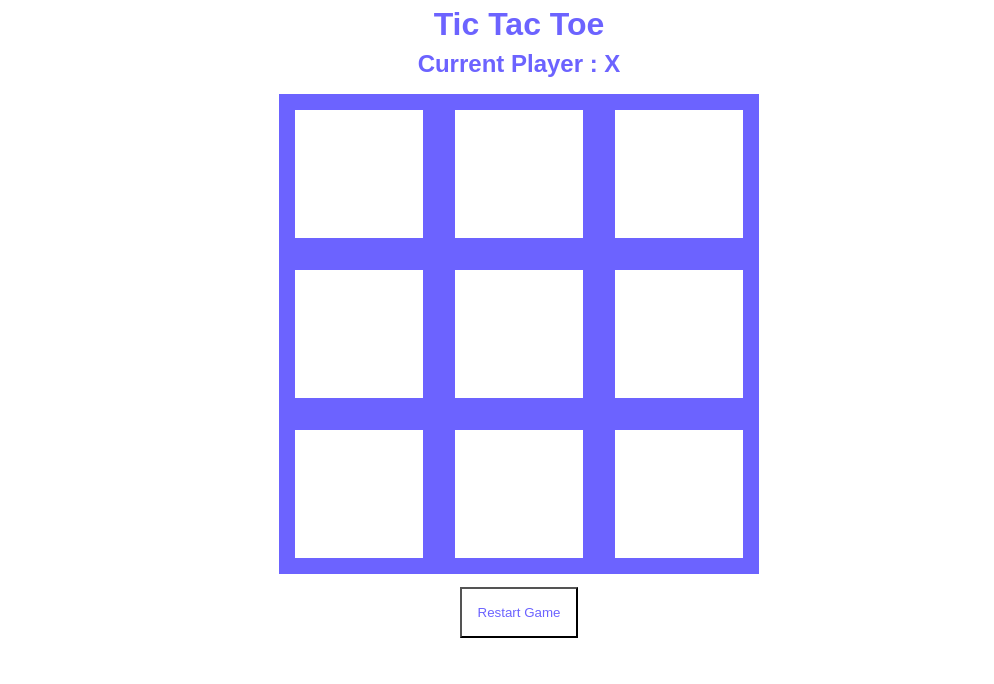
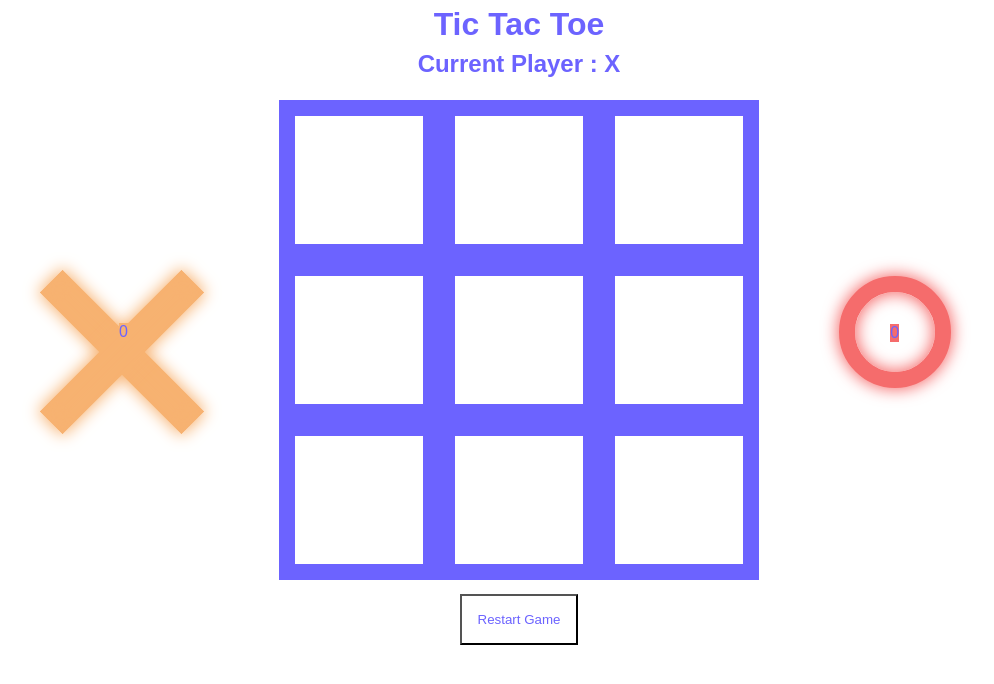
Before and after one commit to ahmed-alhomsi/tic-tac-toe, a plain HTML site: page index.html in a window 1280 px wide. Both pictures are taken after a click on the button "Restart Game". Shown: the whole page, without its empty margins (121-1115 px from the left). Drawn offline with Linux system fonts and the light colour scheme.

Commit message:
added scores with styling, and scores are actually saved on local storage.

```diff
--- a/app.js
+++ b/app.js
@@ -1,5 +1,7 @@
 let currPlrDisplay = document.getElementById('current-player');
 const game = document.querySelector('.game-box');
+const playerOResults = document.querySelector('#player-o-results');
+const playerXResults = document.querySelector('#player-x-results');
 const infoDisplay = document.querySelector('.display-information');
 const restartBtn = document.querySelector('.restart-button');
 const firstRow = document.querySelector('#first-row');
@@ -28,6 +30,23 @@ const secondDiagonal = [diagonalTwoOne, diagonalTwoTwo, diagonalTwoThree];
 let turnsLeft = 9;
 let currentPlayer = 1;
 currPlrDisplay.innerText = ': X';
+console.log(JSON.parse(localStorage.getItem('playerXScore')));
+
+//get scores from localStorage or initiate localStorage Items
+if(JSON.parse(localStorage.getItem('playerXScore')) === null) {
+    let playerXScore = 0;
+    localStorage.setItem('playerXScore', JSON.stringify(playerXScore));
+    playerXResults.textContent = JSON.parse(localStorage.getItem('playerXScore'));
+} else {
+    playerXResults.textContent = JSON.parse(localStorage.getItem('playerXScore'));
+}
+if(JSON.parse(localStorage.getItem('playerOScore')) === null) {
+    let playerOScore = 0;
+    localStorage.setItem('playerOScore', JSON.stringify(playerOScore));
+    playerOResults.textContent = JSON.parse(localStorage.getItem('playerOScore'));
+} else {
+    playerOResults.textContent = JSON.parse(localStorage.getItem('playerOScore'));
+}
 
 function checkIfGameIsWon() {
     /* check if any one of the players have won */
@@ -63,8 +82,10 @@ function checkRows(currentRow) {
     }
     for(let i = 0; i < rowArr.length; i++) {
         if(rowArr[i] === 'x' && rowArr[i+1] === 'x' && rowArr[i+2] === 'x') {
+            increaseScore(1);
             playerWon('x');
         } else if(rowArr[i] === 'o' && rowArr[i+1] === 'o' && rowArr[i+2] === 'o') {
+            increaseScore(2);
             playerWon('o');
         }
     }
@@ -81,8 +102,10 @@ function checkColumns(currentColumn) {
     }
     for(let i = 0; i < currentColumn.length; i++) {
         if(columnArr[i] === 'x' && columnArr[i+1] === 'x' && columnArr[i+2] === 'x') {
+            increaseScore(1);
             playerWon('x');
         } else if(columnArr[i] === 'o' && columnArr[i+1] === 'o' && columnArr[i+2] === 'o') {
+            increaseScore(2);
             playerWon('o');
         }
     }
@@ -99,8 +122,10 @@ function checkDiagonals(currentDiagonal) {
     }
     for(let i = 0; i < currentDiagonal.length; i++) {
         if(diagonalArr[i] === 'x' && diagonalArr[i+1] === 'x' && diagonalArr[i+2] === 'x') {
+            increaseScore(1);
             playerWon('x');
         } else if(diagonalArr[i] === 'o' && diagonalArr[i+1] === 'o' && diagonalArr[i+2] === 'o') {
+            increaseScore(2);
             playerWon('o');
         }
     }
@@ -135,6 +160,16 @@ function checkIfGameIsTied() {
     }
 }
 
+function increaseScore(player) {
+    if(player === 1) {
+        localStorage.setItem('playerXScore', JSON.stringify(parseInt(playerXResults.textContent) + 1));
+        playerXResults.textContent = parseInt(playerXResults.textContent) + 1;
+    } else {
+        localStorage.setItem('playerOScore', JSON.stringify(parseInt(playerOResults.textContent) + 1));
+        playerOResults.textContent = parseInt(playerOResults.textContent) + 1;
+    }
+}
+
 document.addEventListener('click', (e)=>{
     /* deal with the click event, invoke switching players and check if player has won */
     if(e.target.classList.contains('box')) {
@@ -154,4 +189,8 @@ document.addEventListener('click', (e)=>{
     }
 });
 
-restartBtn.addEventListener('click',()=>{window.location.reload()});
+restartBtn.addEventListener('click',()=>{
+    localStorage.removeItem('playerXScore');
+    localStorage.removeItem('playerOScore');
+    window.location.reload()
+});
--- a/index.html
+++ b/index.html
@@ -11,8 +11,12 @@
     <header>
         <h1>Tic Tac Toe</h1>
         <h2>Current Player <span id="current-player"></span></h2>
+        <h1 class="display-information"></h1>
     </header>
-    <h1 class="display-information"></h1>
+    <div class="flex">
+        <div class="display-xscores">
+            <div><span class="x"></span><span id="player-x-results"></span></div>
+        </div>
         <div class="game-box">
             <div class="container">
                 <div id="first-row" class="row">
@@ -32,6 +36,10 @@
                 </div>
             </div>
         </div>
+        <div class="display-oscores">
+            <div><span class="o"></span><span id="player-o-results"></span></div>
+        </div>
+    </div>
     <div class="restart-div">
         <button class="restart-button">Restart Game</button>
     </div>
--- a/style.css
+++ b/style.css
@@ -24,6 +24,39 @@ body {
 h1 {
     margin-top: .2em;
     margin-bottom: .2em;
+}
+
+.flex {
+    display: flex;
+    justify-content: center;
+    position: relative;
+}
+
+.display-xscores {
+    position: absolute;
+    margin-right: 50em;
+    margin-top: 10.5em;
+    height: 25vh;
+    width: 10vw;
+}
+
+.display-oscores {
+    position: absolute;
+    margin-left: 40em;
+    margin-top: 12em;
+}
+
+#player-x-results {
+    position: absolute;
+    margin-top: 4.4em;
+    background-color: var(--X);
+}
+
+#player-o-results {
+    position: absolute;
+    margin-top: 3em;
+    margin-left: 3.2em;
+    background-color: var(--O);
 }
 
 .display-information {
```
Lines whose indentation alone changed are shown as unchanged.
